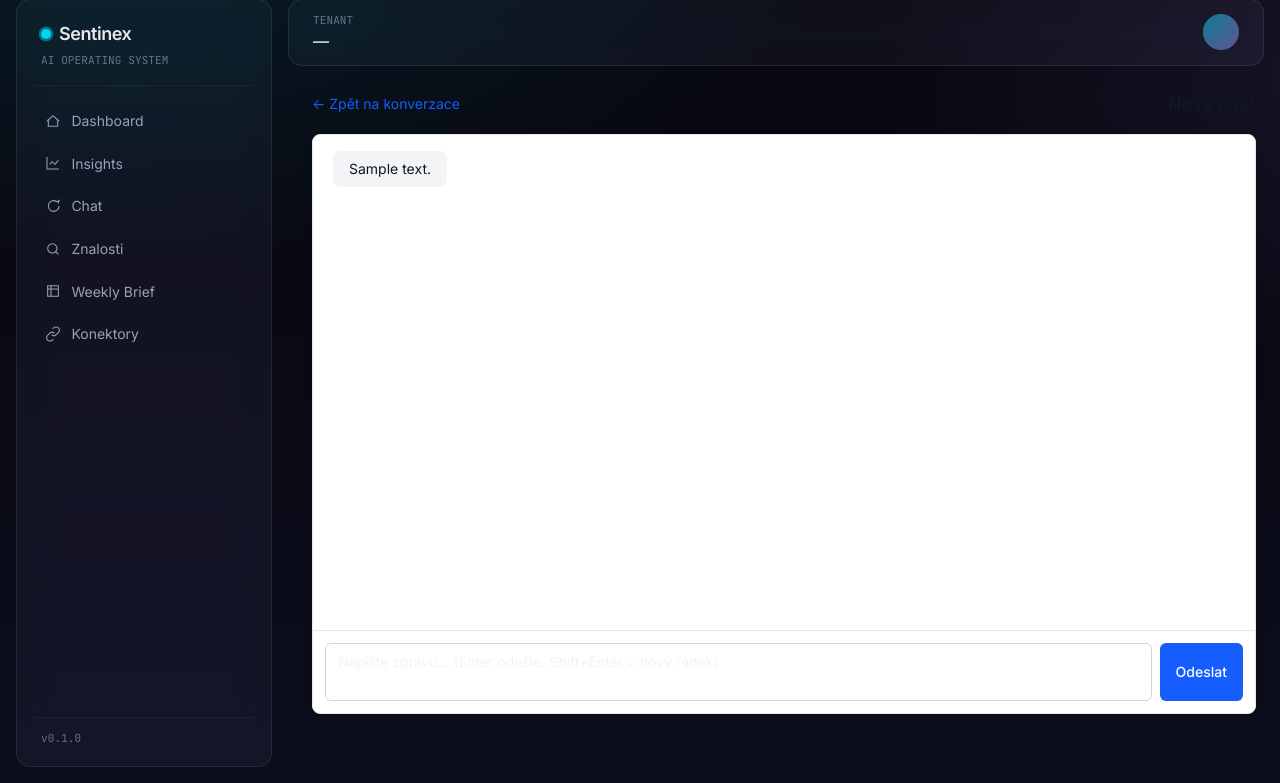
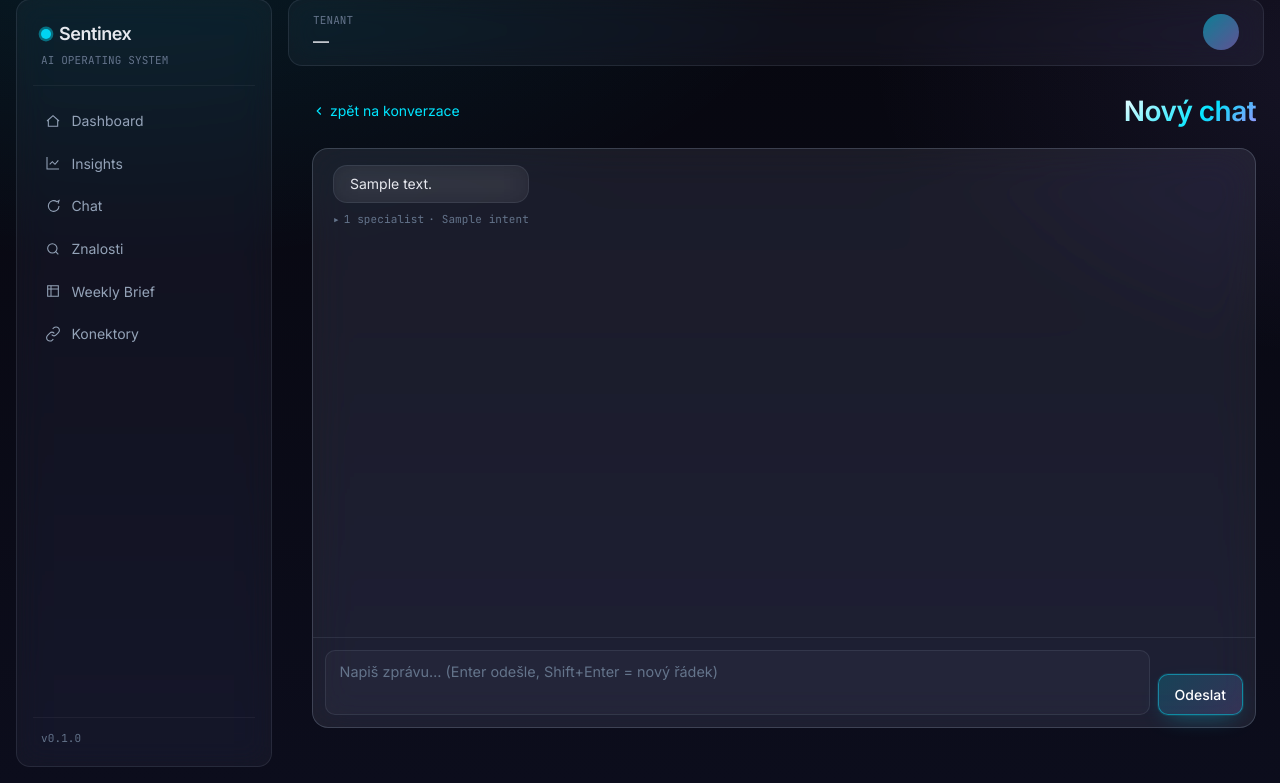
Before and after one commit to bodichek/sentinex, a Django app: template templates/chat/chat_detail.html in a window 1280 px wide. Shown: the part 17-800 px from the top of the page. Run offline with Django 5.2, Linux system fonts and the light colour scheme; the template is opened without the code that fills it: most values are stand-ins (such as "Sample title", 1, 10 or a date in 2020).

Commit message:
feat(agents): People + Ops tool-use (hybrid) + chat UI tool-trace
People + Ops specialists now use the agent tool-use loop while still
producing the strict-JSON Pydantic verdict their downstream consumers
expect. The prompts instruct the model to call relevant tools first,
then return only the verdict JSON; PeopleSpecialist / OpsSpecialist
parse that final block as before. The verdict lands in
structured_data['analysis']; the full tool-call trace from
complete_with_tools() lands at structured_data['tool_calls'] alongside
'iterations' and token totals.

Tool sets:
- PeopleSpecialist: get_team_activity_summary, get_slack_activity,
  get_upcoming_commitments — capacity / load / hiring signals.
- OpsSpecialist: get_project_throughput, get_slack_activity,
  get_recent_anomalies — delivery / incident proxies.

Chat UI integration
- apps/chat/views.py _run_agent now returns (text, metadata).
  metadata captures intent + per-specialist tool-call traces and is
  persisted to Message.metadata (JSONField, already existed).
- templates/chat/chat_detail.html re-skinned with the futuristic glass
  style and gains an expandable trace section under every assistant
  message: shows specialist names, iteration counts, and the ordered
  tool call sequence. Audit trail is now visible to the user without
  leaving the chat thread.
- templates/chat/chat_list.html re-skinned to match.

Tests
- test_agents.py / test_people_specialist.py / test_ops_specialist.py
  rewired to mock complete_with_tools() (returning ToolUseResponse)
  for tool-using specialists. Orchestrator end-to-end test now mocks
  both complete() (for classify_intent + compose) and
  complete_with_tools() (for specialist analyses).
- 122 passed, 1 skipped — full suite green.

Documentation
- docs/AGENTS.md: People / Ops table rows promoted to 'opted-in
  (hybrid)'. New 'Chat UI' subsection documents the tool-trace
  rendering contract.

```diff
--- a/templates/chat/chat_detail.html
+++ b/templates/chat/chat_detail.html
@@ -4,46 +4,81 @@
 <script src="https://cdn.jsdelivr.net/npm/marked/marked.min.js" defer></script>
 
 <div class="mb-4 flex items-center justify-between">
-  <a href="{% url 'chat:list' %}" class="text-sm text-blue-600 hover:underline">← Zpět na konverzace</a>
-  <h1 class="text-lg font-semibold text-gray-900 truncate max-w-md">
-    {{ conversation.title|default:"Nový chat" }}
-  </h1>
+  <a href="{% url 'chat:list' %}" class="sx-link text-sm flex items-center gap-1">
+    <svg width="14" height="14" viewBox="0 0 24 24" fill="none" stroke="currentColor" stroke-width="2"><path d="m15 18-6-6 6-6"/></svg>
+    zpět na konverzace
+  </a>
+  <h1 class="sx-h1 truncate max-w-md text-base">{{ conversation.title|default:"Nový chat" }}</h1>
 </div>
 
-<div class="bg-white rounded-lg shadow-sm border border-gray-200 flex flex-col"
+<div class="sx-glass-strong flex flex-col"
      style="height: calc(100vh - 220px);"
      x-data="chatRoom()" x-init="scrollToBottom()">
+
   <div class="flex-1 overflow-y-auto px-5 py-4 space-y-4" x-ref="thread">
     {% for m in chat_messages %}
       {% if m.role == 'user' %}
         <div class="flex justify-end">
-          <div class="max-w-[80%] bg-blue-600 text-white rounded-lg px-4 py-2 text-sm whitespace-pre-wrap">{{ m.content }}</div>
+          <div class="max-w-[80%] rounded-xl px-4 py-2 text-sm whitespace-pre-wrap"
+               style="background: linear-gradient(135deg, rgba(0,229,255,0.18), rgba(167,139,250,0.18)); border: 1px solid rgba(0,229,255,0.30); color: var(--sx-text);">
+            {{ m.content }}
+          </div>
         </div>
       {% else %}
-        <div class="flex justify-start">
-          <div class="max-w-[80%] bg-gray-100 text-gray-900 rounded-lg px-4 py-2 text-sm prose prose-sm"
-               x-init="$el.innerHTML = (window.marked ? marked.parse($el.dataset.raw) : $el.dataset.raw)"
-               data-raw="{{ m.content }}">{{ m.content }}</div>
+        <div class="flex justify-start" x-data="{ open: false }">
+          <div class="max-w-[85%] flex flex-col gap-2">
+            <div class="sx-glass rounded-xl px-4 py-2 text-sm prose prose-invert prose-sm"
+                 x-init="$el.innerHTML = (window.marked ? marked.parse($el.dataset.raw) : $el.dataset.raw)"
+                 data-raw="{{ m.content }}">{{ m.content }}</div>
+
+            {% if m.metadata.specialists %}
+              <div class="text-[11px] sx-mute sx-mono">
+                <button type="button" @click="open = !open"
+                        class="inline-flex items-center gap-1 hover:text-cyan-300">
+                  <span x-text="open ? '▾' : '▸'"></span>
+                  <span>{{ m.metadata.specialists|length }} specialist{{ m.metadata.specialists|length|pluralize:",s" }}</span>
+                  {% with intent=m.metadata.intent %}
+                    {% if intent.intent %}<span>· {{ intent.intent }}</span>{% endif %}
+                  {% endwith %}
+                </button>
+                <div x-show="open" x-cloak class="mt-2 space-y-2">
+                  {% for sp in m.metadata.specialists %}
+                    <div class="border-l-2 pl-3" style="border-color: rgba(0,229,255,0.30);">
+                      <div class="text-cyan-300">{{ sp.name }}{% if sp.iterations %} <span class="sx-mute">({{ sp.iterations }} iter)</span>{% endif %}</div>
+                      {% for tc in sp.tool_calls %}
+                        <div class="ml-2 mt-1">
+                          <span class="text-violet-300">→ {{ tc.name }}</span>
+                          {% if tc.arguments %}<span class="sx-mute">({% for k, v in tc.arguments.items %}{{ k }}={{ v }}{% if not forloop.last %}, {% endif %}{% endfor %})</span>{% endif %}
+                        </div>
+                      {% empty %}
+                        <div class="ml-2 sx-mute">— bez tool callů</div>
+                      {% endfor %}
+                    </div>
+                  {% endfor %}
+                </div>
+              </div>
+            {% endif %}
+          </div>
         </div>
       {% endif %}
     {% empty %}
-      <div class="text-center text-sm text-gray-400 py-12">
-        Začněte konverzaci napsáním zprávy níže.
+      <div class="text-center sx-mute text-sm py-12">
+        Začni konverzaci. Můžeš se zeptat třeba <em>„Jak nám jde sales tento měsíc?"</em>
       </div>
     {% endfor %}
   </div>
 
   <form method="post" action="{% url 'chat:send_message' conversation.id %}"
-        class="border-t border-gray-200 p-3 flex gap-2"
+        class="p-3 flex gap-2" style="border-top: 1px solid var(--sx-border);"
         @submit="submitting = true">
     {% csrf_token %}
     <textarea name="content" rows="2" required
               :disabled="submitting"
-              placeholder="Napište zprávu… (Enter odešle, Shift+Enter = nový řádek)"
+              placeholder="Napiš zprávu… (Enter odešle, Shift+Enter = nový řádek)"
               @keydown.enter.prevent="if (!$event.shiftKey) { $event.target.form.requestSubmit() } else { $event.target.value += '\n' }"
-              class="flex-1 resize-none rounded-md border border-gray-300 px-3 py-2 text-sm focus:outline-none focus:ring-2 focus:ring-blue-500 disabled:opacity-60"></textarea>
+              class="sx-input flex-1 resize-none disabled:opacity-60"></textarea>
     <button type="submit" :disabled="submitting"
-            class="px-4 py-2 rounded-md bg-blue-600 text-white text-sm font-medium hover:bg-blue-700 disabled:opacity-60 flex items-center gap-2">
+            class="sx-btn sx-btn-primary disabled:opacity-60 self-end">
       <svg x-show="submitting" x-cloak class="animate-spin h-4 w-4" viewBox="0 0 24 24" fill="none">
         <circle cx="12" cy="12" r="10" stroke="currentColor" stroke-width="4" class="opacity-25"></circle>
         <path d="M4 12a8 8 0 018-8" stroke="currentColor" stroke-width="4" class="opacity-75"></path>
```
Also changed, not shown: apps/agents/prompts/ops_specialist.yaml (+11 -2 lines), apps/agents/prompts/people_specialist.yaml (+11 -2 lines), apps/agents/specialists/ops.py (+10 -1 lines), apps/agents/specialists/people.py (+11 -1 lines), apps/agents/tests/test_agents.py (+35 -12 lines), apps/agents/tests/test_ops_specialist.py (+10 -6 lines), apps/agents/tests/test_people_specialist.py (+10 -6 lines), apps/chat/views.py (+30 -5 lines), docs/AGENTS.md (+12 -2 lines), templates/chat/chat_list.html (+17 -12 lines).
